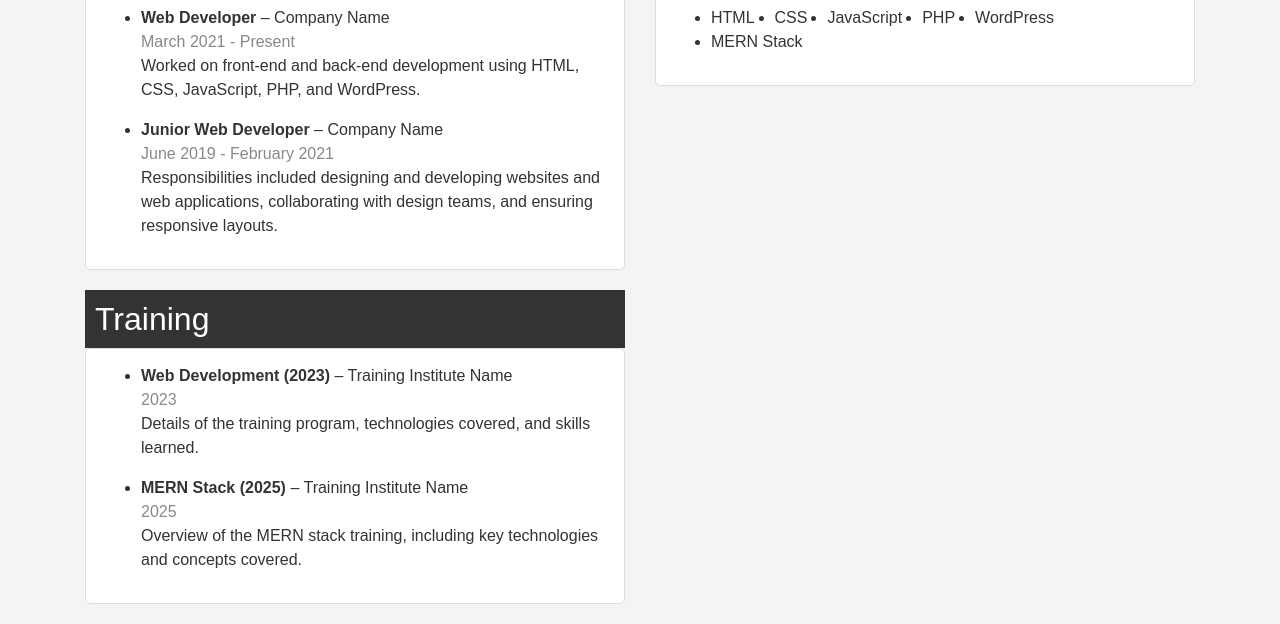
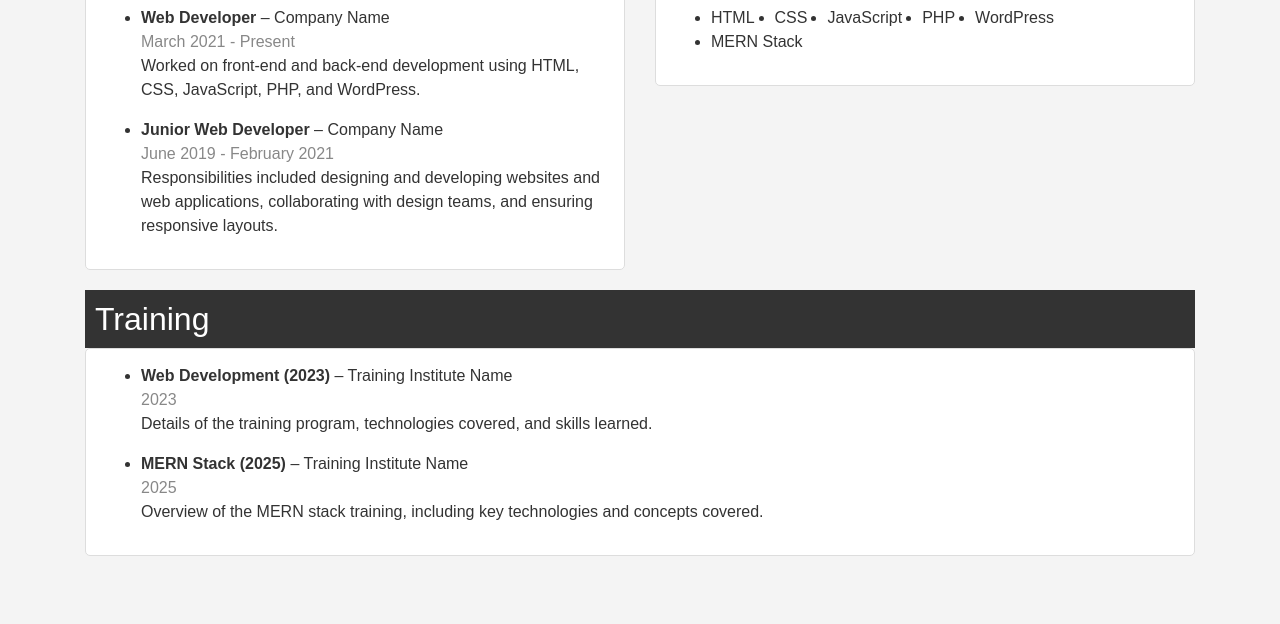
Before and after one commit to vineettiwari1708/cv, a plain HTML site: page index.html in a window 1280 px wide. Shown: the part 495-1119 px from the top of the page. After the commit the page ends 1071 px from the top, so only its background shows below. Drawn offline with nearby package versions, Linux system fonts and the light colour scheme.

Commit message:
Update index.html

```diff
--- a/index.html
+++ b/index.html
@@ -10,8 +10,6 @@
     <style>
         body {
             font-family: Arial, sans-serif;
-            margin: 0;
-            padding: 0;
             background-color: #f4f4f4;
             color: #333;
         }
@@ -52,7 +50,7 @@
             color: #888;
         }
 
-        /* Styling for Sections */
+        /* Section Headers */
         .section h2 {
             background-color: #333;
             color: white;
@@ -60,6 +58,7 @@
             margin: 0;
         }
 
+        /* Contact and Education Styling */
         .contact-info a {
             color: #333;
             text-decoration: none;
@@ -71,6 +70,7 @@
     </style>
 </head>
 <body>
+
     <header>
         <h1>Your Name</h1>
         <p>Your Profession (e.g., Web Developer)</p>
@@ -78,7 +78,7 @@
 
     <div class="container">
         <div class="row">
-            <!-- Contact Information Section (col-4) -->
+            <!-- Contact Information Section (col-md-4) -->
             <section class="col-md-4 contact-info section">
                 <h2>Contact Information</h2>
                 <div class="content">
@@ -89,7 +89,7 @@
                 </div>
             </section>
 
-            <!-- Education Section (col-8) -->
+            <!-- Education Section (col-md-8) -->
             <section class="col-md-8 education section">
                 <h2>Education</h2>
                 <div class="content">
@@ -104,8 +104,9 @@
             </section>
         </div>
 
+        <!-- Professional Experience and Skills Sections in a row -->
         <div class="row">
-            <!-- Professional Information Section (col-6) -->
+            <!-- Professional Experience Section (col-md-6) -->
             <section class="col-md-6 professional-info section">
                 <h2>Professional Experience</h2>
                 <div class="content">
@@ -124,7 +125,7 @@
                 </div>
             </section>
 
-            <!-- Skills Section (col-6) -->
+            <!-- Skills Section (col-md-6) -->
             <section class="col-md-6 skills section">
                 <h2>Skills</h2>
                 <div class="content">
@@ -140,9 +141,9 @@
             </section>
         </div>
 
+        <!-- Training Section -->
         <div class="row">
-            <!-- Training Section (col-6) -->
-            <section class="col-md-6 training section">
+            <section class="col-12 training section">
                 <h2>Training</h2>
                 <div class="content">
                     <ul>
@@ -166,5 +167,6 @@
     <script src="https://code.jquery.com/jquery-3.5.1.slim.min.js"></script>
     <script src="https://cdn.jsdelivr.net/npm/@popperjs/core@2.5.3/dist/umd/popper.min.js"></script>
     <script src="https://stackpath.bootstrapcdn.com/bootstrap/4.5.2/js/bootstrap.min.js"></script>
+
 </body>
 </html>
```
